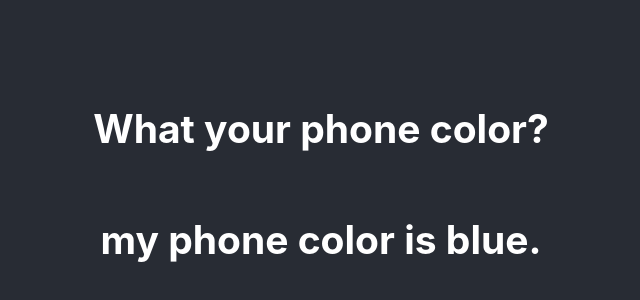
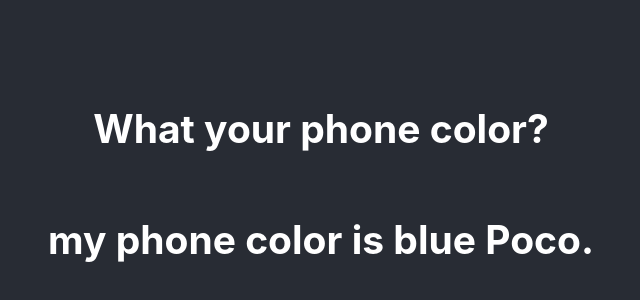
Before and after one commit to RAFiasyam/learn-react-hook, a React (Create React App) app: page / in a window 1280 px wide. Shown: the part 216-516 px from the top of the page, without its empty margins (319-959 px from the left). Built offline with nearby package versions, Linux system fonts and the light colour scheme.

Commit message:
and you can do this too

```diff
--- a/src/App.js
+++ b/src/App.js
@@ -1,15 +1,15 @@
 import './App.css';
 
 function Phone(colors) {
-  return <h2>my phone color is {colors.color}.</h2>
+  return <h2>my phone color is {colors.color.color} {colors.color.model}.</h2>
 }
 
 function App() {
-  const colorName = "blue";
+  const colorInfo = { color: "blue", model: "Poco" };
   return (
     <div className="App-header">
       <h2>What your phone color?</h2>
-      <Phone color={colorName} />
+      <Phone color={colorInfo} />
     </div>
   );
 }
```
